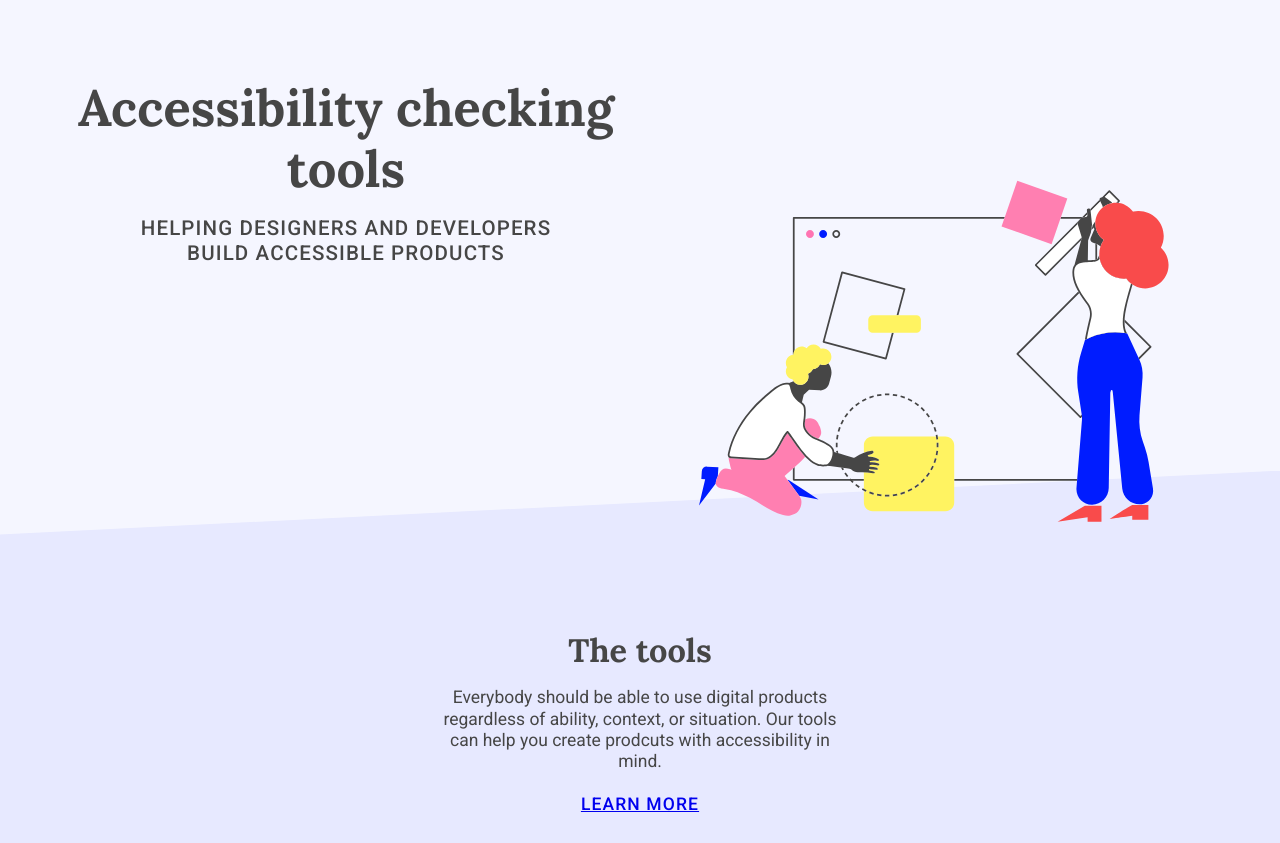
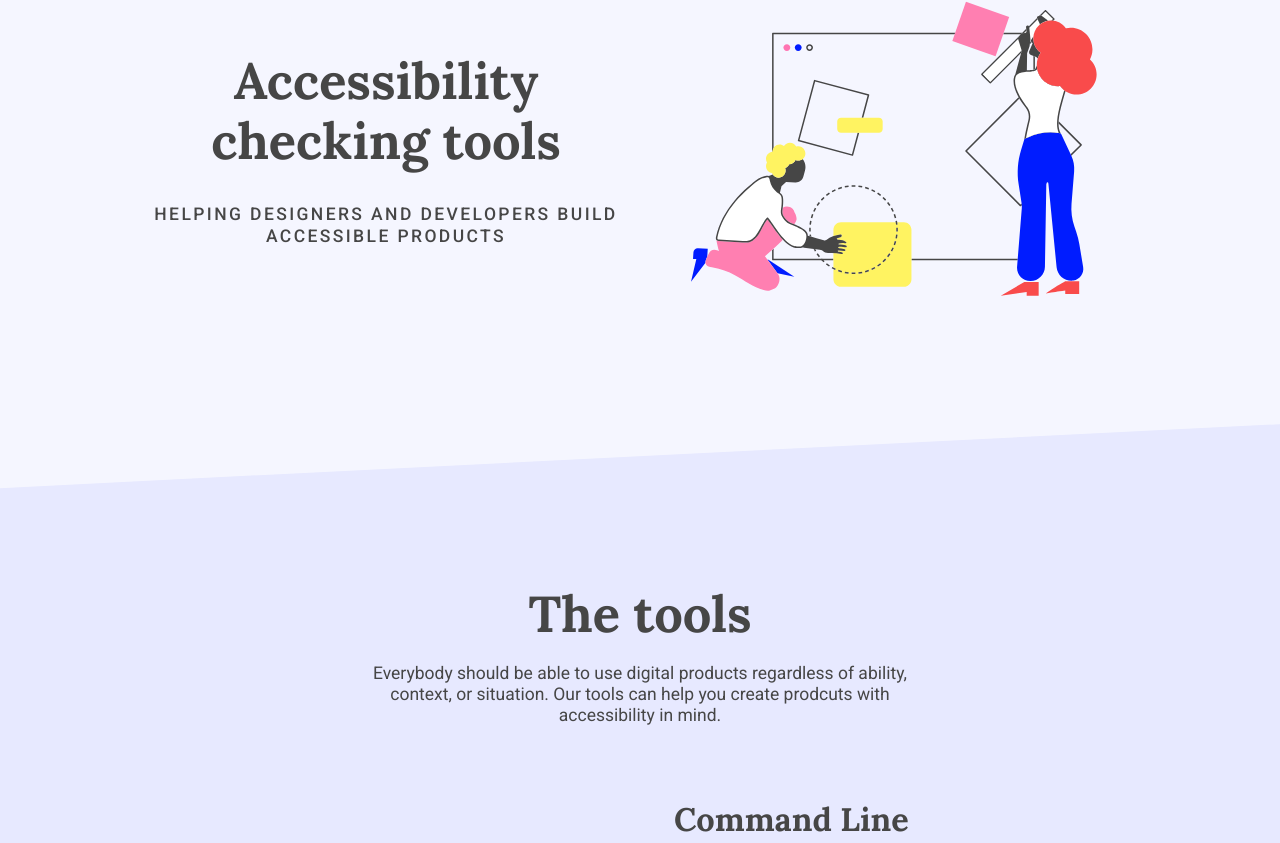
Before and after one commit to accessibility-tools/website, a Next.js app: page / in a window 1280 px wide. Shown: the part 204-1047 px from the top of the page. Built offline with nearby package versions, Linux system fonts and the light colour scheme.

Commit message:
update intro section layout styling

```diff
--- a/src/components/layout-components/Center.jsx
+++ b/src/components/layout-components/Center.jsx
@@ -7,10 +7,11 @@ const Center = styled.div`
   margin-left: auto;
   margin-right: auto;
   text-align: center;
-  max-width: var(--measure);
+
   display: flex;
   flex-direction: column;
   align-items: center;
+  align-self: center;
 `;
 
 export default Center;
--- a/src/pages/index.jsx
+++ b/src/pages/index.jsx
@@ -12,15 +12,6 @@ import Link from "../components/links/Link";
 
 const Index = styled(Stack)`
   background-color: ${color.extraLightPurple};
-`;
-
-const HeaderWrapper = styled(Center)`
-  max-width: 40rem;
-  margin-bottom: auto;
-  margin-top: auto;
-  & > h1 {
-    margin-bottom: 1rem;
-  }
 `;
 
 const Section = styled.section`
@@ -48,6 +39,22 @@ const Section = styled.section`
   & > * {
     max-width: 100rem;
   }
+
+  p {
+    max-width: 36rem;
+  }
+`;
+
+const Tagline = styled(Stack)`
+  & > * {
+    max-width: 30rem;
+  }
+
+  h5 {
+    text-transform: uppercase;
+    letter-spacing: 0.15rem;
+    font-weight: 500;
+  }
 `;
 
 const Img = styled.img`
@@ -59,7 +66,6 @@ const LandingImg = styled.img`
   width: 80%;
   height: 100%;
   z-index: 100;
-  position: relative;
   top: calc(11rem + (15 - 11) * ((100vw - 300px) / (1600 - 300)));
 `;
 
@@ -72,12 +78,14 @@ const LandingPage = () => {
           <Center>
             <Switcher threshold="35rem" space="1rem">
               <div>
-                <HeaderWrapper>
-                  <h1>Accessibility checking tools</h1>
-                  <h2 className="subtitle">
-                    Helping designers and developers build accessible products
-                  </h2>
-                </HeaderWrapper>
+                <Center>
+                  <Tagline>
+                    <h1>Accessibility checking tools</h1>
+                    <h5>
+                      Helping designers and developers build accessible products
+                    </h5>
+                  </Tagline>
+                </Center>
                 <Center>
                   <LandingImg src="/illustrations/start.svg" alt="" />
                 </Center>
@@ -89,17 +97,16 @@ const LandingPage = () => {
           <Center>
             <Stack space="large">
               <Center>
-                <h2>The tools</h2>
+                <h1>The tools</h1>
                 <p>
                   Everybody should be able to use digital products regardless of
                   ability, context, or situation. Our tools can help you create
                   prodcuts with accessibility in mind.
                 </p>
-                <a href="#learnMore">Learn more</a>
               </Center>
               <ToolDetails
-                title="Accessibility Web Checker"
-                tool="webChecker"
+                title="Command Line Accessibility Checker"
+                tool="ciTool"
               />
             </Stack>
           </Center>
```
